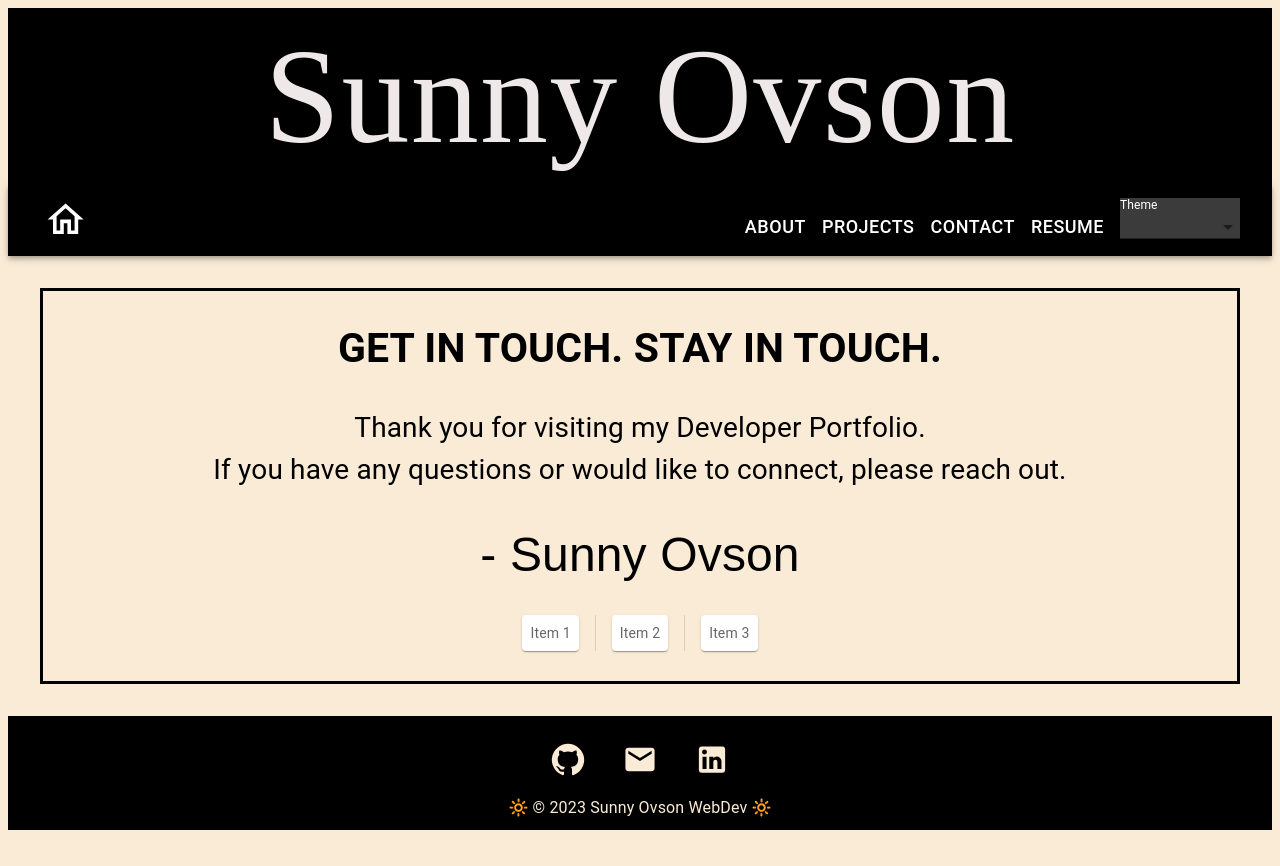
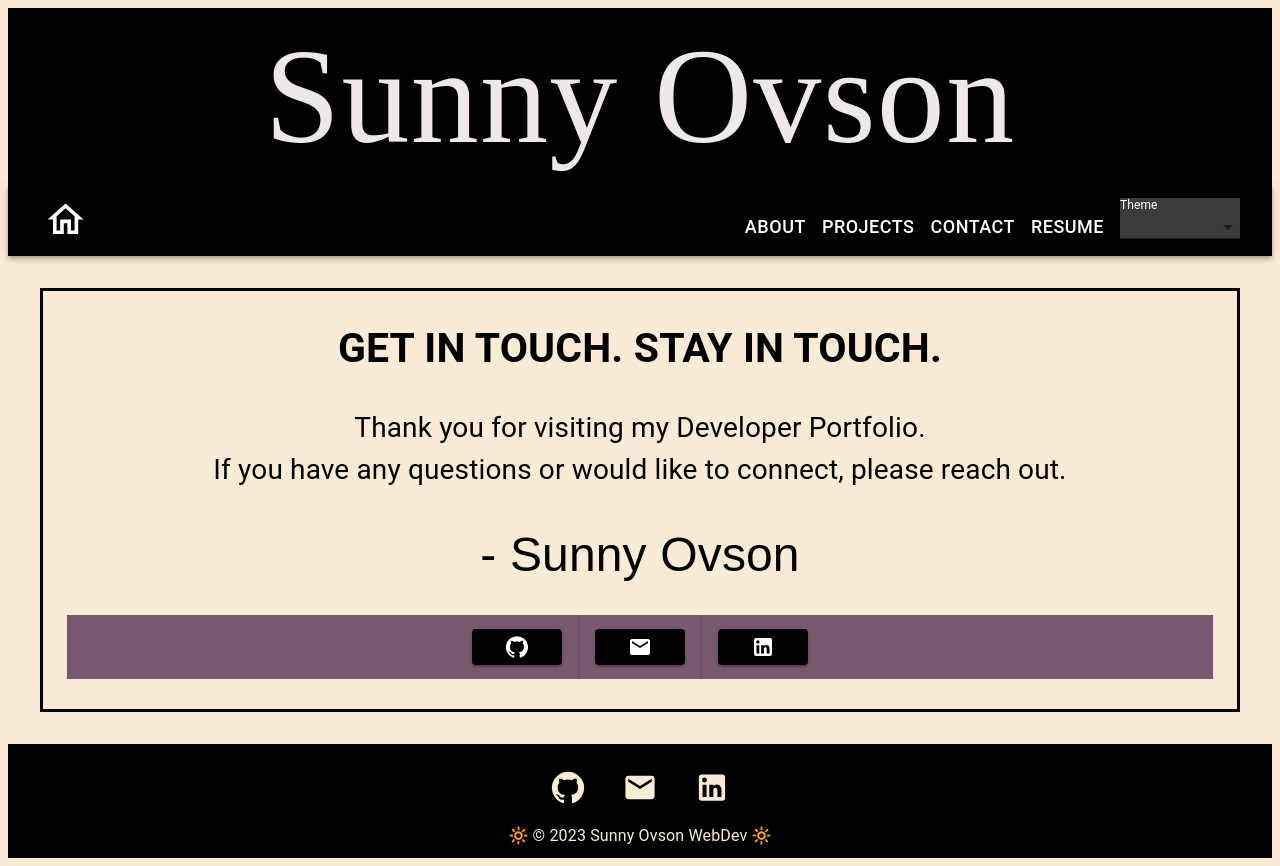
Before and after one commit to SunnyOhK/sunny-ovson-react-portfolio, a React (Create React App) app: page / in a window 1280 px wide. Both pictures are taken after a click on the button "CONTACT". Before the commit the page ends 838 px from the top, so only its background shows below. Built offline with nearby package versions, Linux system fonts and the light colour scheme; a web font is replaced by a local one.

Commit message:
added buttons with redirection for contact page

```diff
--- a/src/pages/Contact/index.js
+++ b/src/pages/Contact/index.js
@@ -4,20 +4,30 @@ import { useContext } from "react";
 import { ThemeContext } from "../../providers/ThemeProvider";
 import './style.css';
 import Divider from '@mui/material/Divider';
-import Paper from '@mui/material/Paper';
 import Stack from '@mui/material/Stack';
-import { styled } from '@mui/material/styles';
+import GitHubIcon from '@mui/icons-material/GitHub';
+import EmailIcon from '@mui/icons-material/Email';
+import LinkedInIcon from '@mui/icons-material/LinkedIn';
+import Button from '@mui/material/Button';
 
 function Contact() {
   console.log('Contact Me')
   const { colors } = useContext(ThemeContext);
-  const Item = styled(Paper)(({ theme }) => ({
-    backgroundColor: theme.palette.mode === 'dark' ? '#1A2027' : '#fff',
-    ...theme.typography.body2,
-    padding: theme.spacing(1),
-    textAlign: 'center',
-    color: theme.palette.text.secondary,
-  }));
+  const borderColor = '#FAEBD7';
+
+  const buttonStyle = {
+    backgroundColor: colors.primary,
+    width: '90px',
+    color: colors.secondary,
+    '&:hover': {
+      backgroundColor: colors.headlinerText,
+      border: `1px solid ${borderColor}`
+    }
+  }
+
+  const handleRedirect = (url) => {
+    window.open(url, '_blank');
+  };
 
   return (
     <Container className='letterContainer' maxWidth='lg'>
@@ -46,12 +56,32 @@ function Contact() {
         sx={{
           mt: 'auto',
           justifyContent: 'center',
-          alignItems: 'center'
+          alignItems: 'center',
+          backgroundColor: colors.tertiary,
+          height: '4rem',
         }}
       >
-        <Item>Item 1</Item>
-        <Item>Item 2</Item>
-        <Item>Item 3</Item>
+        <Button
+          variant="contained"
+          sx={buttonStyle}
+          onClick={() => handleRedirect('https://github.com/SunnyOhK/sunny-ovson-react-portfolio.git')}
+        >
+          <GitHubIcon />
+        </Button>
+        <Button
+          variant="contained"
+          sx={buttonStyle}
+          onClick={() => handleRedirect('mailto:127900916+SunnyOhK@users.noreply.github.com')}
+        >
+          <EmailIcon />
+        </Button>
+        <Button
+          variant="contained"
+          sx={buttonStyle}
+          onClick={() => handleRedirect('https://www.linkedin.com/in/sunnyovson/')}
+        >
+          <LinkedInIcon />
+        </Button>
       </Stack>
 
     </Container>
```
Also changed, not shown: src/pages/Contact/style.css (line endings or trailing spaces).
